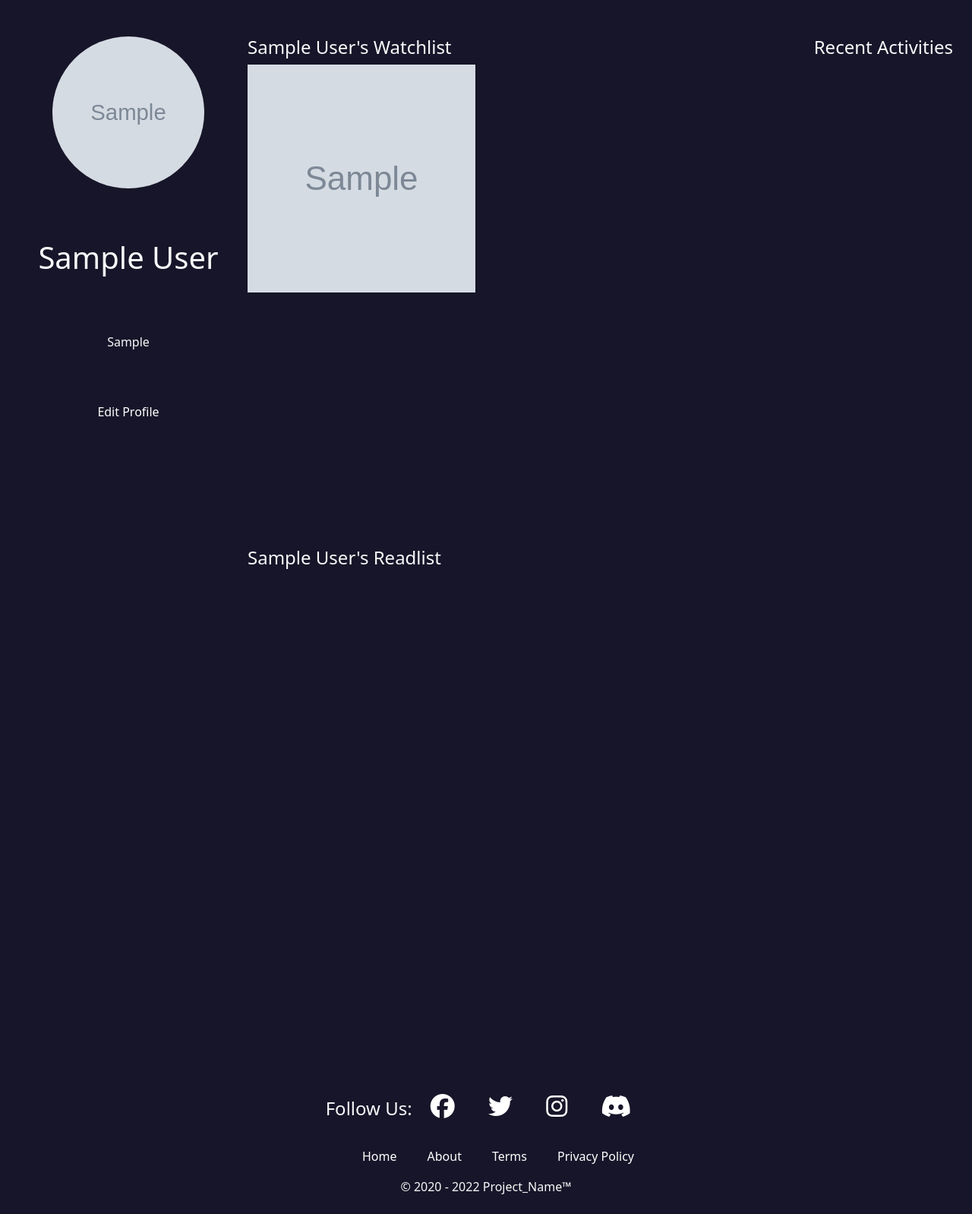
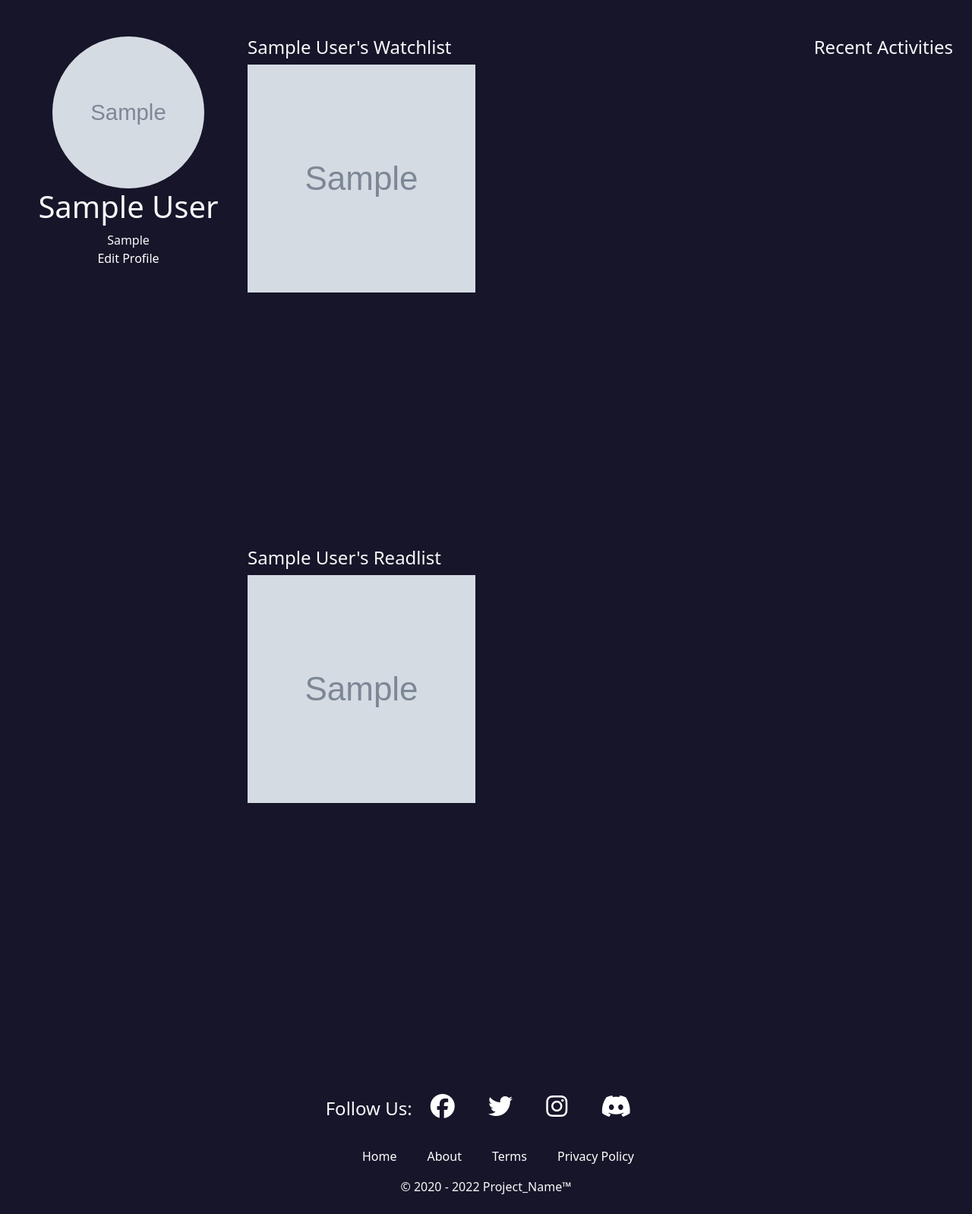
Before and after one commit to vmangahis/Kai, a Django app: page /profile/ in a window 1280 px wide; the page is wider, and only the part inside the window is pictured. Shown: the part 112-1710 px from the top of that part at 76% size. Run offline with Django 4.2, Linux system fonts and the light colour scheme; a user stored in the database is signed in; tables that the repository leaves empty hold one stand-in row (values such as "Sample post"); grey boxes marked "Sample" are stand-in pictures; some libraries are stand-ins or nearby versions.

Commit message:
frontend updates for profile and edit profile page

```diff
--- a/base/static/styles/styles.css
+++ b/base/static/styles/styles.css
@@ -431,7 +431,8 @@ main {
 .profile-container{
   display:flex;
   flex-direction: row;
-
+  position:relative;
+  overflow:visible;
 }
 
 .userlist-container{
@@ -470,8 +471,11 @@ main {
   display:flex;
   flex-direction: column;
   align-items: center;
-  gap:5%;
-
+  gap:3%;
+  position:sticky;
+  top:20%;
+  height:auto;
+  align-self:flex-start;
 }
 
 .user-edit-form{
@@ -517,10 +521,6 @@ main {
 
 
 
-
-
-
-
 @media (max-width:1140px){
   .form-container input[type=text], .form-container input[type=password]{
     max-width:182px;
--- a/base/templates/base/edit_profile.html
+++ b/base/templates/base/edit_profile.html
@@ -24,10 +24,12 @@
       background-position: 50% 50%;
       background-repeat: no-repeat no-repeat;
       cursor: pointer;
+      box-shadow: inset 0 1px 1px rgba(0, 0, 0, 0.075), 0 0 8px #4A4488;
     }
 
     .image-container:hover > .fa-pen-to-square{
       visibility:visible;
+
     }
 
 
--- a/base/templates/base/profile.html
+++ b/base/templates/base/profile.html
@@ -32,9 +32,11 @@
             </h4>
 
             <div class="readlist">
+                {% for rl in readlist %}
                 <figure>
-
+                    <img src={{ rl.manga.large_image}} class="list-thumbnail" />
                 </figure>
+                {% endfor %}
             </div>
         </div>
 
```
